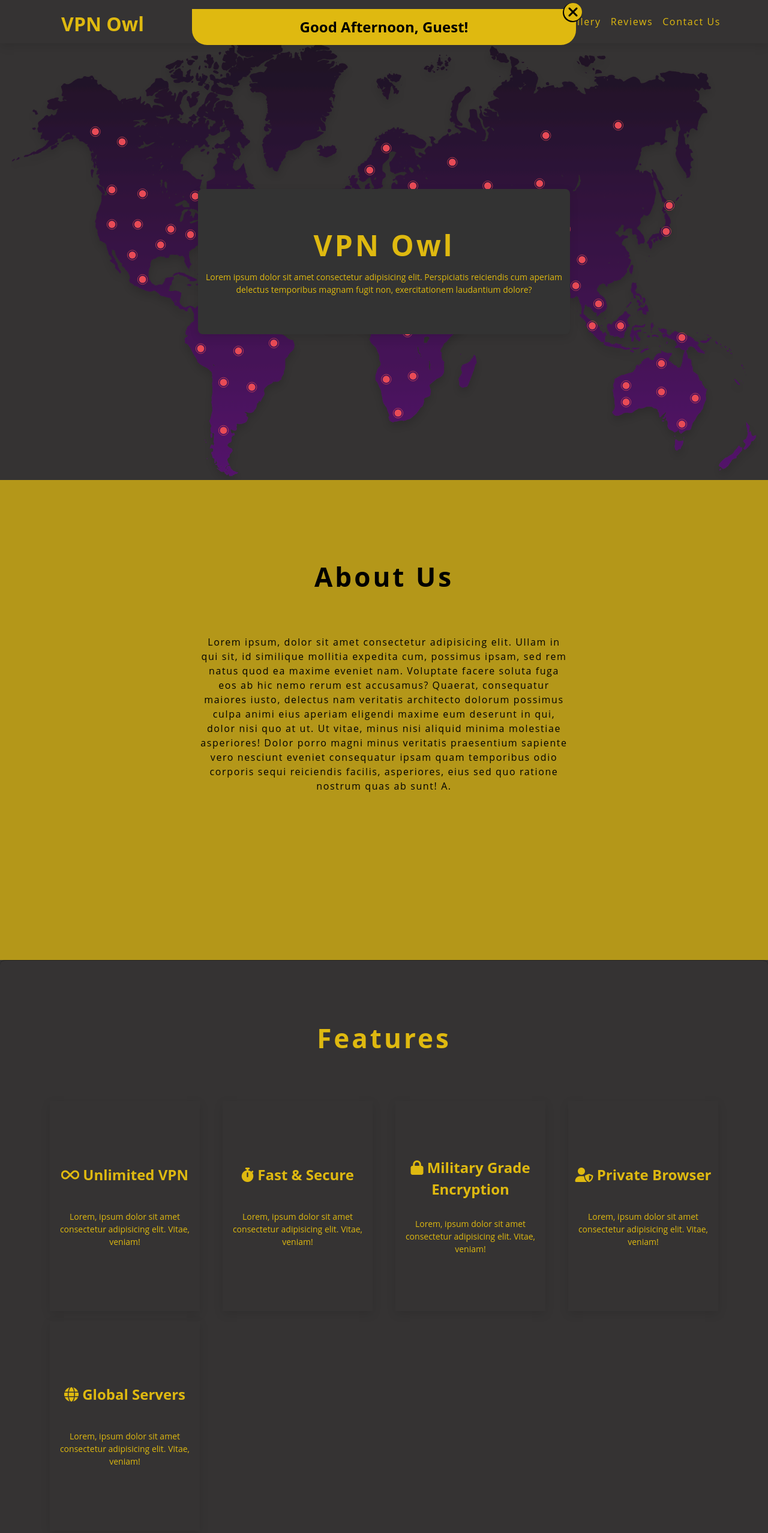
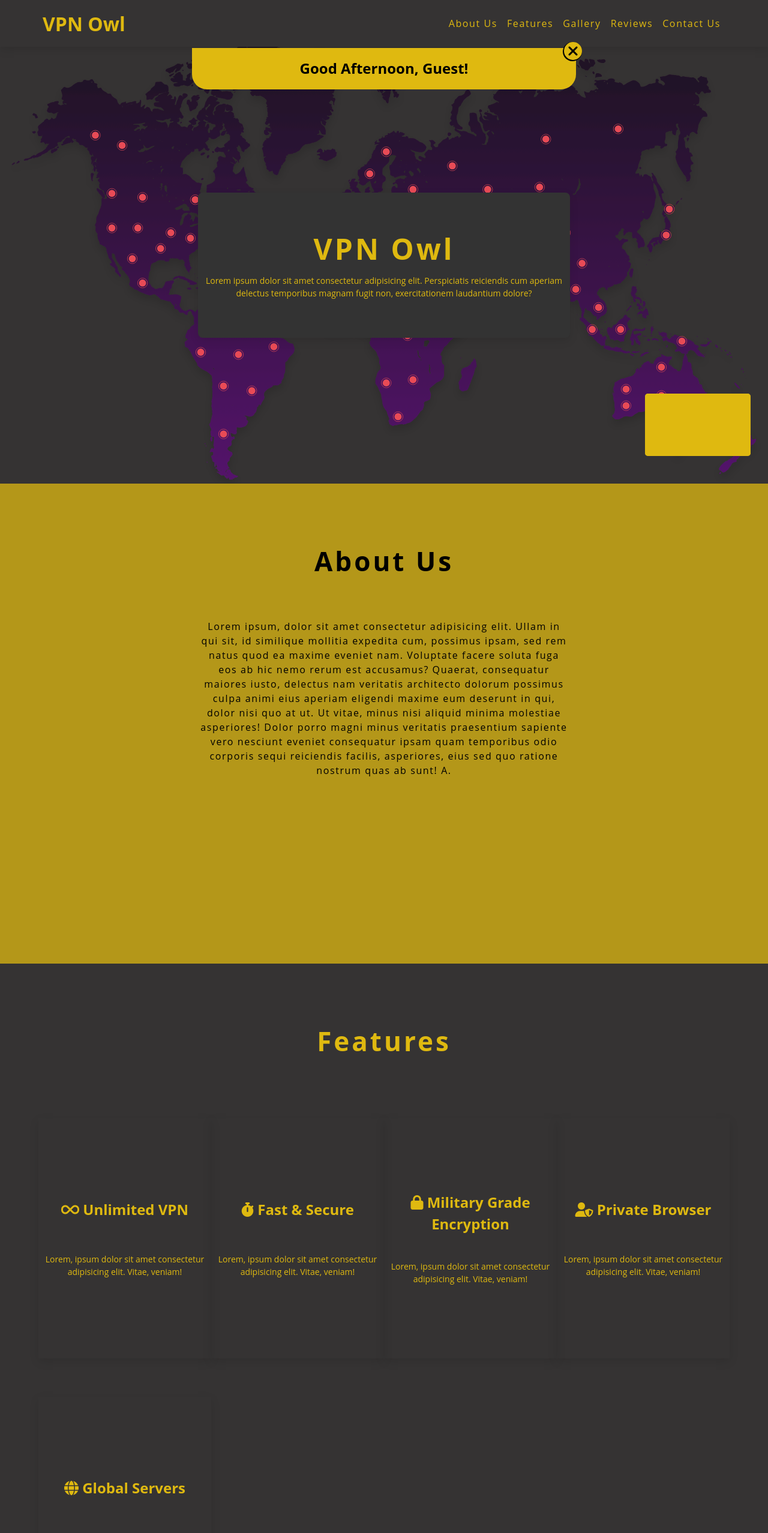
Before and after one commit to heyitsvenu/assignmentVPNOwl, a plain HTML site: page index.html in a window 1280 px wide. Shown: the top 2555 px of the page at 60% size. Drawn offline with Linux system fonts and the light colour scheme.

Commit message:
add color input

```diff
--- a/app.js
+++ b/app.js
@@ -3,6 +3,7 @@ const links = document.querySelector('.links');
 const message = document.querySelector('.message');
 const removeMessage = document.querySelector('.remove-message');
 const welcomeTime = document.querySelector('.welcome-time');
+const colorInput = document.querySelector('.color-picker input');
 
 window.addEventListener('DOMContentLoaded', function () {
   // Set date
@@ -31,6 +32,17 @@ window.addEventListener('DOMContentLoaded', function () {
   }, 10000);
 });
 
+// navbar toggle
 navToggle.addEventListener('click', function () {
   links.classList.toggle('show-links');
 });
+
+// color picker
+colorInput.addEventListener('keyup', function (e) {
+  let value = e.target.value;
+  if (/^#(?:[0-9a-fA-F]{3}){1,2}$/.test(value)) {
+    document.body.style.backgroundColor = value;
+  } else {
+    document.body.style.backgroundColor = 'rgb(53, 51, 51)';
+  }
+});
--- a/index.html
+++ b/index.html
@@ -23,6 +23,12 @@
       </button>
     </div>
     <!-- end welcome message -->
+
+    <!-- color picker -->
+    <div class="color-picker">
+      <input type="text" name="color-picker" />
+    </div>
+    <!-- end color picker -->
 
     <!-- main header -->
     <main id="top">
--- a/style.css
+++ b/style.css
@@ -4,6 +4,7 @@
   --primary-bg: rgb(53, 51, 51);
   --secondary-bg: rgba(223, 185, 16, 0.75);
   --transition: all 0.3s linear;
+  --boxshadow: 0 5px 15px rgba(0, 0, 0, 0.1);
 }
 
 /* general */
@@ -33,10 +34,10 @@ a {
 /* Welcome message */
 .message {
   position: fixed;
-  top: 15px;
+  top: 80px;
   left: 25%;
   width: 50%;
-  height: 60px;
+  height: 4.3rem;
   border-bottom-left-radius: 25px;
   border-bottom-right-radius: 25px;
   text-align: center;
@@ -87,12 +88,36 @@ a {
   display: grid;
 }
 
+/* Color Picker */
+.color-picker {
+  width: 8rem;
+  height: 5rem;
+  position: fixed;
+  bottom: 2.5rem;
+  right: 1.8rem;
+  display: grid;
+  place-items: center;
+  background-color: var(--primary-color);
+  border-radius: 5px;
+}
+
+.color-picker input {
+  width: 100%;
+  height: 100%;
+  background-color: var(--primary-color);
+  outline: none;
+  border: none;
+  text-align: center;
+  font-size: 1.25rem;
+  border-radius: 5px;
+}
+
 main {
   min-height: 100vh;
 }
 
 nav {
-  box-shadow: 0 5px 15px rgba(0, 0, 0, 0.1);
+  box-shadow: var(--boxshadow);
   width: 100%;
   background-color: var(--primary-bg);
 }
@@ -118,9 +143,9 @@ nav {
 }
 
 .logo {
-  height: 40px;
-  width: 200px;
-  text-align: center;
+  height: 2.9rem;
+  width: 14.3rem;
+  /* text-align: center; */
   font-size: 2rem;
 }
 
@@ -164,7 +189,7 @@ nav {
   background-color: #333;
   padding: 4rem 0;
   border-radius: 0.5rem;
-  box-shadow: 0 5px 15px rgba(0, 0, 0, 0.1);
+  box-shadow: var(--boxshadow);
   text-align: center;
   width: 90vw;
   max-width: 620px;
@@ -185,7 +210,7 @@ nav {
   place-items: center;
   background-color: var(--secondary-bg);
   color: #000;
-  padding-top: 4rem;
+  padding-top: 2rem;
 }
 
 #about-us .section-center {
@@ -211,8 +236,6 @@ nav {
   height: 100%;
   display: grid;
   place-items: center;
-  border-top: #222 1px solid;
-  border-radius: 0.5rem;
 }
 
 #features .section-center {
@@ -230,20 +253,20 @@ nav {
 
 #features .feature-list {
   display: grid;
-  grid-template-columns: repeat(auto-fit, minmax(250px, 1fr));
+  grid-template-columns: repeat(auto-fit, minmax(18rem, 1fr));
   place-items: center;
 }
 
 #features .list {
-  width: 250px;
-  height: 350px;
+  width: 18rem;
+  height: 25rem;
   display: flex;
   flex-direction: column;
   align-items: center;
   justify-content: space-evenly;
-  padding: 4rem 0;
-  box-shadow: 0 5px 15px rgba(0, 0, 0, 0.1);
-  margin: 0.5rem 1rem;
+  padding: 5rem 0;
+  box-shadow: var(--boxshadow);
+  margin: 2rem 1rem;
 }
 
 #features .list h3 {
@@ -251,16 +274,16 @@ nav {
 }
 
 footer {
-  /* height: 50px; */
   display: flex;
-  justify-content: space-between;
-  box-shadow: 0 5px 15px rgba(0, 0, 0, 0.1);
+  justify-content: flex-start;
+  box-shadow: var(--boxshadow);
   font-size: 1rem;
   padding: 0.5rem 2rem;
 }
 
 .social-icons {
   display: flex;
+  margin-right: 20px;
 }
 
 .social-icons a {
@@ -276,6 +299,15 @@ footer {
 @media screen and (min-width: 800px) {
   .message h3 {
     font-size: 1.5rem;
+  }
+
+  .color-picker {
+    width: 11rem;
+    height: 6.5rem;
+  }
+
+  .color-picker input {
+    font-size: 2rem;
   }
 
   .nav-center {
```
